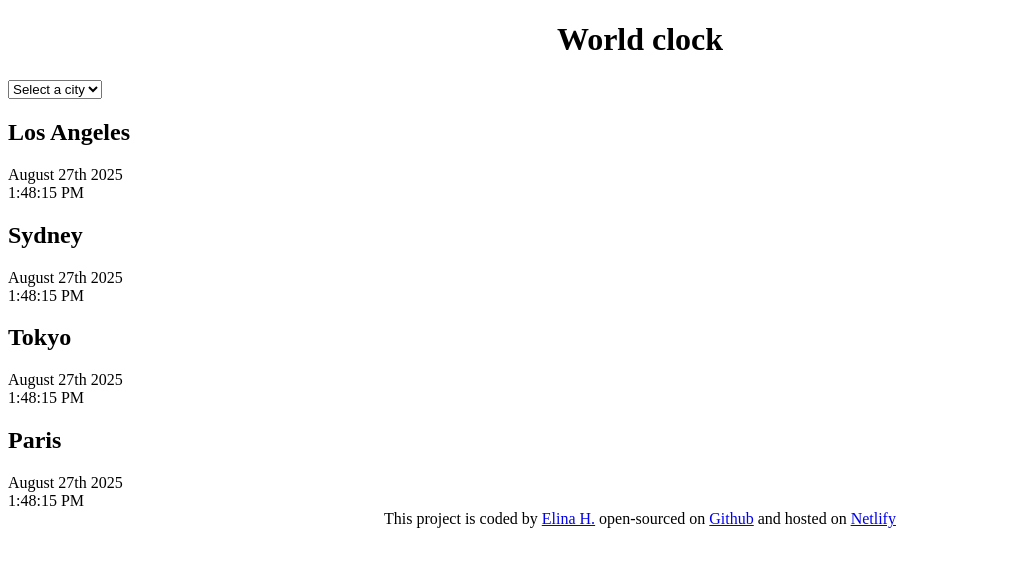
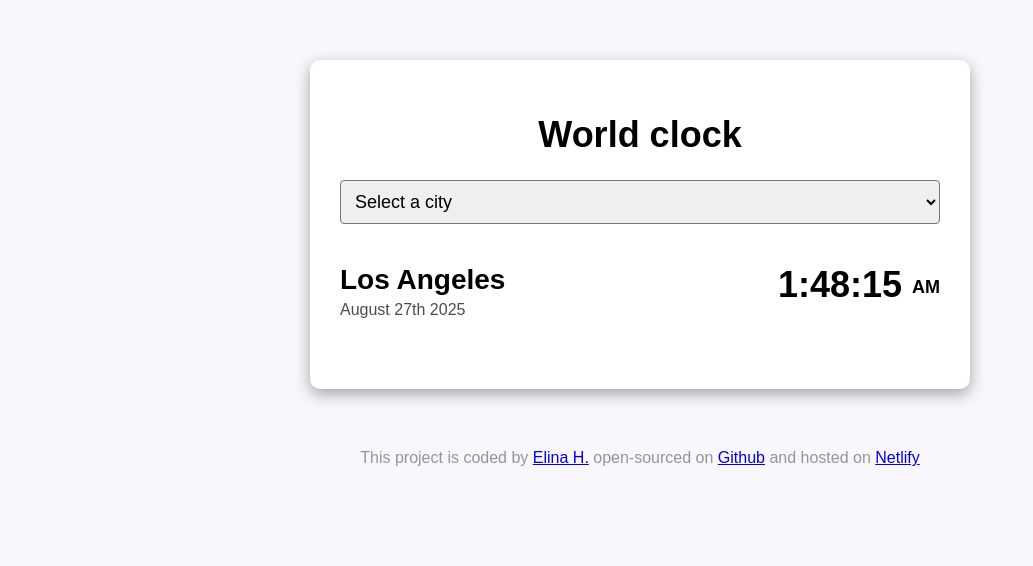
Before and after one commit to Elina4224/world-clock, a plain HTML site: page index.html in a window 1280 px wide. Shown: the whole page, without its empty margins (0-1033 px from the left). Drawn offline with Linux system fonts and the light colour scheme; a script that the page names is missing.

Commit message:
Styled the project with CSS

```diff
--- a/css/style.css
+++ b/css/style.css
@@ -1,7 +1,65 @@
+body {
+    background-color: #f9f7fe;
+    font-family: sans-serif;
+}
+
+.container {
+    max-width: 600px;
+    margin: 60px auto;
+    background-color: white;
+    padding: 30px;
+    box-shadow: rgba(0, 0, 0, 0.35) 0px 5px 15px;
+    border-radius: 10px;
+
+}
+
+.city {
+    display: flex;
+    margin: 10px 0;
+    justify-content: space-between;
+    padding: 30px 0;
+    border-bottom: 1px dashed rgba(0, 0, 0, 0.2);
+}
+
+.city:last-child {
+    border: none;
+}
+
+h2 {
+    margin: 0 0 5px;
+    font-size: 28px;
+
+}
+
+.date {
+    opacity: 0.7;
+}
+
+.time {
+    font-size: 36px;
+    font-weight: bold;
+}
+
+.time small {
+    font-size: 18px;
+    vertical-align: middle;
+    line-height: 36px;
+}
+select {
+    display: block;
+    width: 100%;
+    font-size: 18px;
+    border-radius: 4px;
+    padding: 10px;
+}
 h1 {
     text-align: center;
+    font-family: sans-serif;
+    font-size: 36px;
+
 }
 
 footer {
     text-align: center;
+    color: rgba(0, 0, 0, 0.4);
 }
--- a/index.html
+++ b/index.html
@@ -17,26 +17,12 @@
     </select>
 
     <div class="city">
-        <h2>Los Angeles</h2>
-        <div class="date">August 27th 2025</div>
-        <div class="time">1:48:15 PM</div>
-    </div>
-<div class="city">
-        <h2>Sydney</h2>
-        <div class="date">August 27th 2025</div>
-        <div class="time">1:48:15 PM</div>
+        <div><h2>Los Angeles</h2>
+        <div class="date">August 27th 2025</div></div>
+
+        <div class="time">1:48:15 <small>AM</small></div>
     </div>
 
-    <div class="city">
-        <h2>Tokyo</h2>
-        <div class="date">August 27th 2025</div>
-        <div class="time">1:48:15 PM</div>
-    </div>
-    <div class="city">
-        <h2>Paris</h2>
-        <div class="date">August 27th 2025</div>
-        <div class="time">1:48:15 PM</div>
-    </div>
 </div>
 <footer>
 This project is coded by
```
